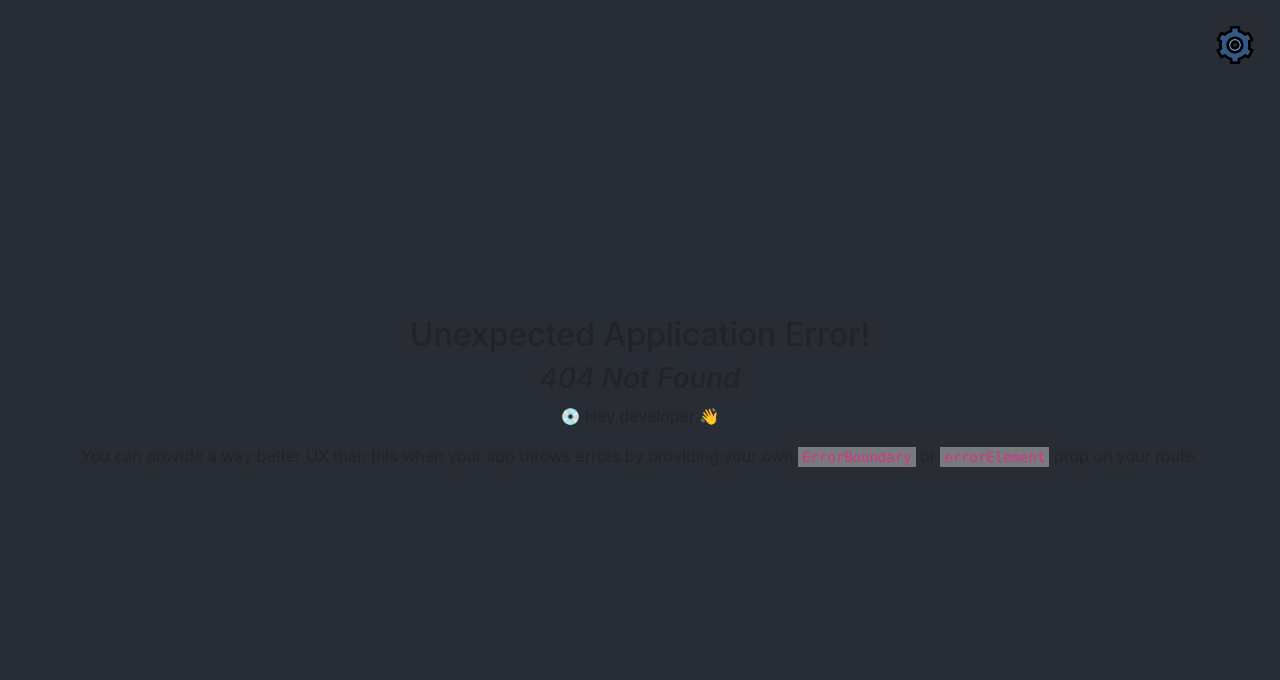
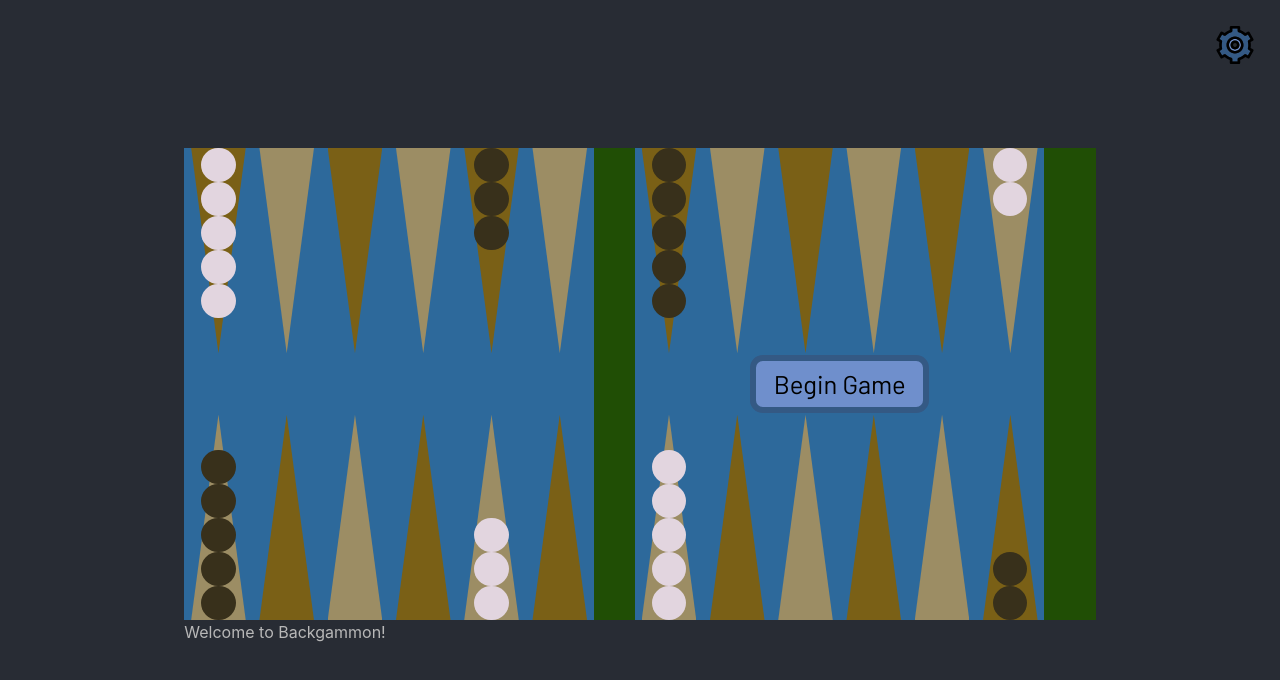
Before and after one commit to sam-swarr/backgammon, a React (Create React App) app: page /1 in a window 1280 px wide. Before the commit this address had no page. Shown: the top 680 px of the page. Built offline with nearby package versions, Linux system fonts and the light colour scheme.

Commit message:
add route for multiplayer roomcode

```diff
--- a/src/App.tsx
+++ b/src/App.tsx
@@ -11,6 +11,9 @@ import SettingsMenu from "./SettingsMenu";
 import GameOverDialog from "./GameOverDialog";
 import InformationText from "./InformationText";
 import { RouterProvider, createBrowserRouter } from "react-router-dom";
+import NetworkedGameBoard, {
+  loader as NetworkedGameBoardLoader,
+} from "./NetworkedGameBoard";
 
 type AppProps = {};
 
@@ -43,6 +46,11 @@ const App: FunctionComponent<AppProps> = () => {
         </div>
       ),
     },
+    {
+      path: "/:roomCode",
+      element: <NetworkedGameBoard />,
+      loader: NetworkedGameBoardLoader,
+    },
   ]);
 
   return (
--- /dev/null
+++ b/src/NetworkedGameBoard.tsx
@@ -0,0 +1,41 @@
+import { FunctionComponent } from "react";
+
+import { useLoaderData } from "react-router-dom";
+import InformationText from "./InformationText";
+import { Color } from "./Types";
+import { useAppSelector } from "./store/hooks";
+import GameBoard from "./GameBoard";
+
+type NetworkedGameBoardProps = {};
+
+type LoaderData = {
+  roomCode: string;
+};
+
+export function loader({ params }: any): LoaderData {
+  return { roomCode: params.roomCode };
+}
+
+const NetworkedGameBoard: FunctionComponent<NetworkedGameBoardProps> = () => {
+  const { roomCode } = useLoaderData() as LoaderData;
+  const [currentPlayer, settings] = useAppSelector((state) => [
+    state.currentPlayer,
+    state.settings,
+  ]);
+
+  return (
+    <div className={"Game-area-wrapper"}>
+      <GameBoard
+        currentPlayer={currentPlayer}
+        playerOneColor={settings.playerOneColor}
+        playerTwoColor={
+          settings.playerOneColor === Color.White ? Color.Black : Color.White
+        }
+        playerMovementDirection={settings.movementDirection}
+      />
+      <InformationText />
+    </div>
+  );
+};
+
+export default NetworkedGameBoard;
```
